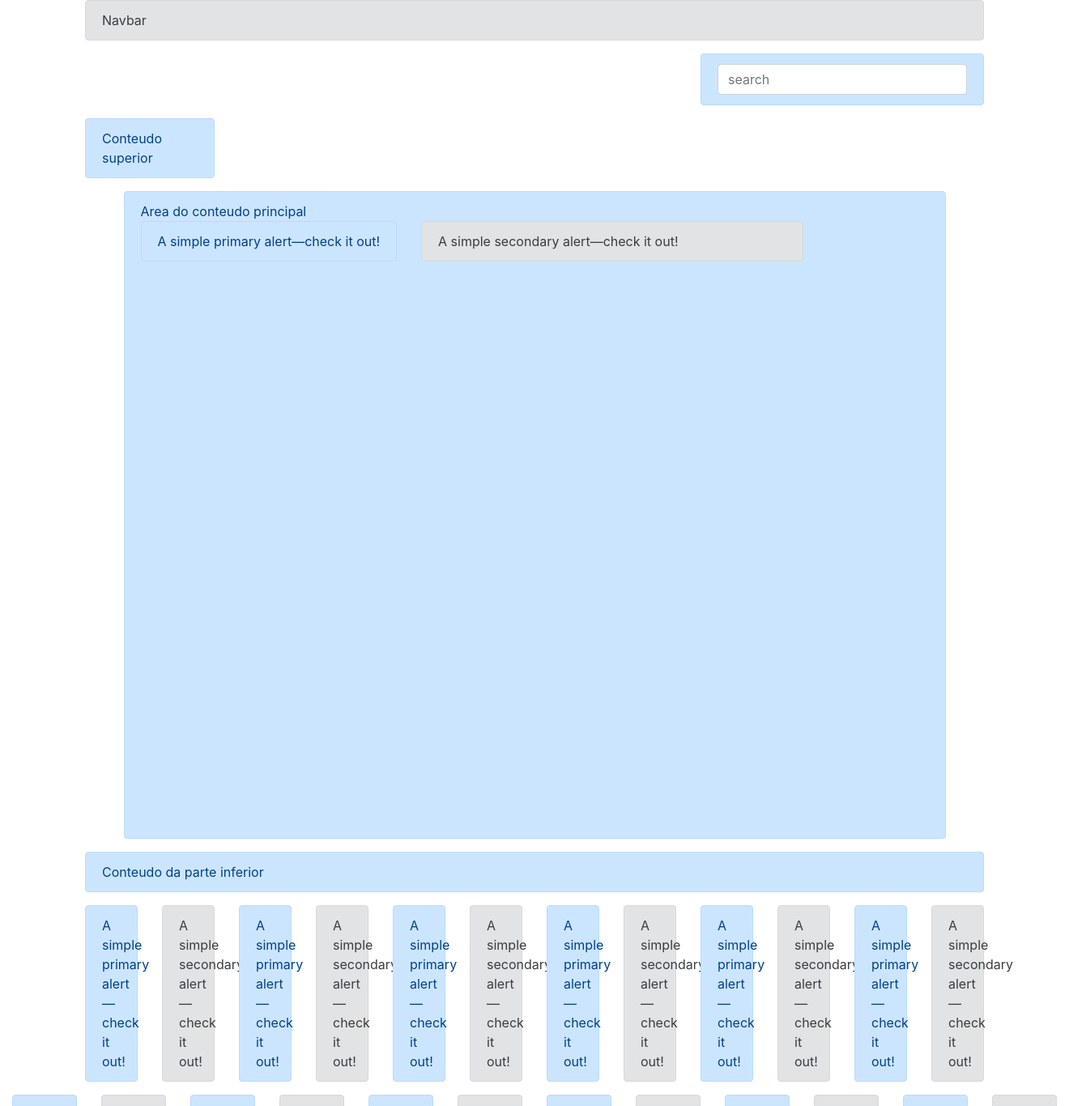
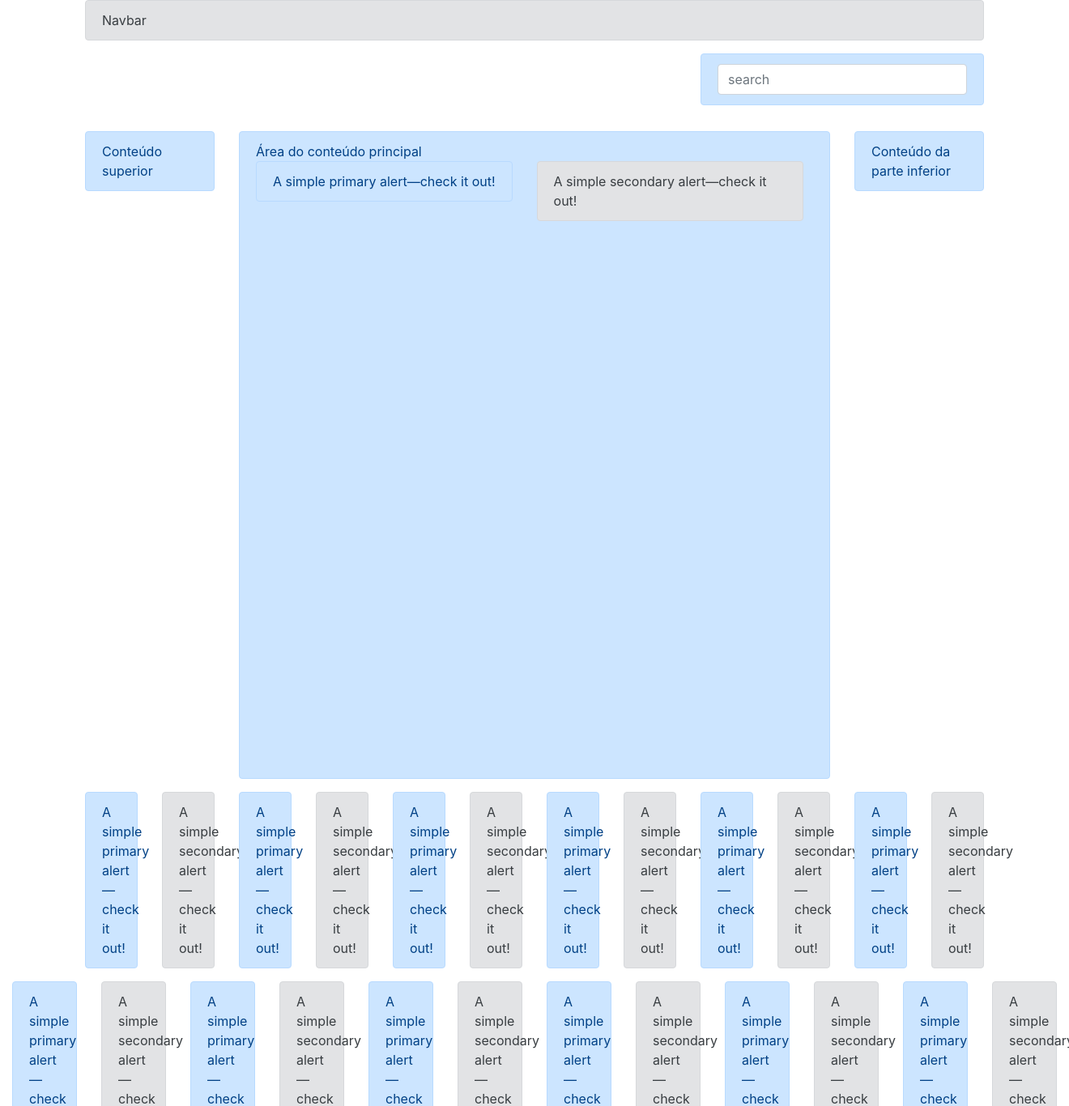
Before and after one commit to Emersoninho/ecommerce_completo, a Django app: page /bootstrap/ in a window 1320 px wide. Shown: the top 1366 px of the page at 81% size. Run offline with Django 5.2, Linux system fonts and the light colour scheme; some libraries are stand-ins or nearby versions.

Commit message:
templates/bootstrap/example.html

```diff
--- a/templates/bootstrap/example.html
+++ b/templates/bootstrap/example.html
@@ -17,7 +17,7 @@
                     </div>
                 </div>
             </div>
-            <div class="row">
+            <div class="row mb-3">
                 <div class="col-12 col-sm-12 col-md-6 col-lg-4 ml-auto">
                     <div class="alert alert-primary" role="alert">
                         <input type="text" class="form-control" placeholder="search">
@@ -25,14 +25,14 @@
                 </div>
             </div>
             <div class="row">
-                <div class="col-12 col-lg-2 order-1">
-                    <div class="alert alert-primary" role="alert">
-                        Conteudo superior
+                <div class="col-11 col-lg-2 order-1">
+                    <div class="alert alert-primary" role="alert"'>
+                        Conteúdo superior
                     </div>
                 </div>
-                <div class="col-11 ml-auto mr-auto order-6">
+                <div class="col-11 mx-auto col-lg-8 order-6">
                     <div class="alert alert-primary" role="alert" style='min-height: 800px;'>
-                        Area do conteudo principal
+                        Área do conteúdo principal
                         <div class="row">
                             <div class="col-auto">
                                 <div class="alert alert-primary" role="alert">
@@ -47,9 +47,9 @@
                          </div>
                     </div>
                 </div>
-                <div class="col-12 order-12">
-                    <div class="alert alert-primary" role="alert">
-                         Conteudo da parte inferior
+                <div class="col-11 mx-auto col-lg-2 order-12">
+                    <div class="alert alert-primary" role="alert"'>
+                         Conteúdo da parte inferior
                     </div>
                 </div>
             </div>
```
